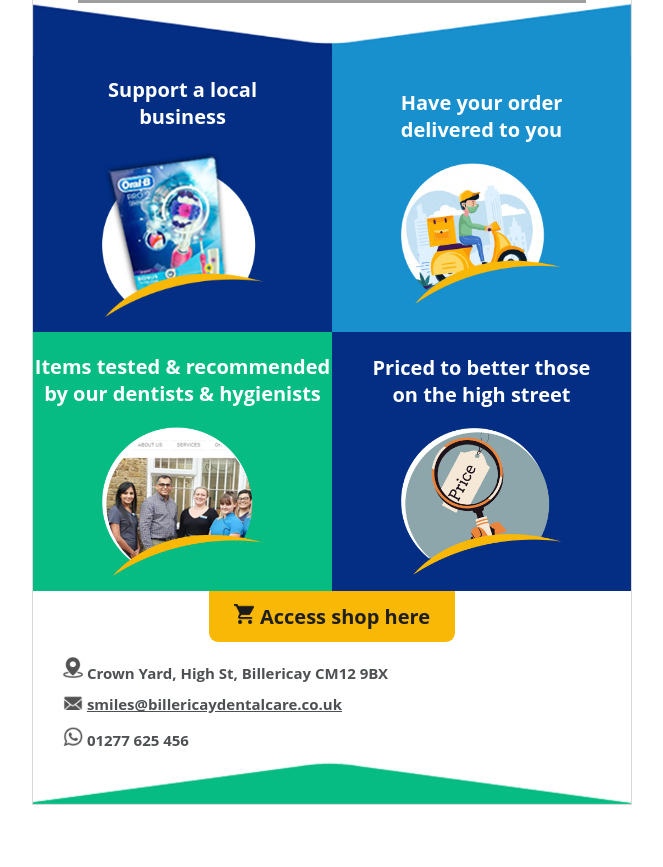
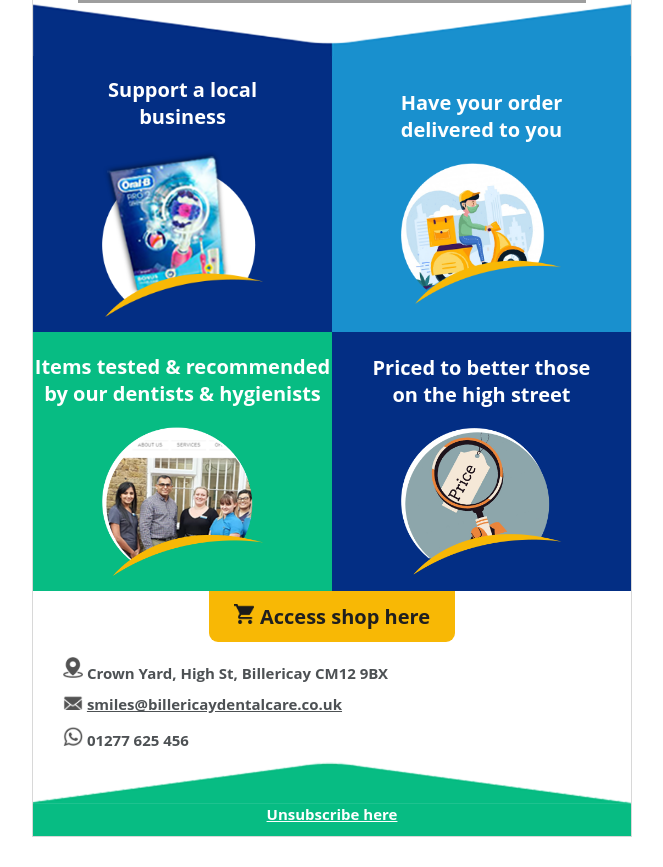
Before and after one commit to asmaaEbeed/shopappyemailtemplate, a plain HTML site: page index.html in a window 1280 px wide. Shown: the part 432-1299 px from the top of the page, without its empty margins (308-971 px from the left). Before the commit the page ends 1267 px from the top, so only its background shows below. Drawn offline with Linux system fonts and the light colour scheme; grey boxes are pictures that could not be loaded.

```diff
--- a/index.html
+++ b/index.html
@@ -164,6 +164,14 @@
 
 						</td>
 					</tr>
+					<tr>
+						<td style="text-align: left; padding-top: 0; background-color: #07bc83;">
+							<p class="font-size-res" style="color: #ffffff; font-weight: bold; font-family: 'Open Sans',arial,sans-serif; margin: 0 30px 12px 30px; text-align: center; ">
+								<a href="https://help.sendinblue.com/hc/en-us/articles/209502605-Manage-your-transactional-email-unsubscriptions" target="_blank" class="font-size-res" style="color: #ffffff; text-decoration: underline;">Unsubscribe here</a>
+							</p>
+
+						</td>
+					</tr>
 				</table>
 			</td>
 		</tr>
```
